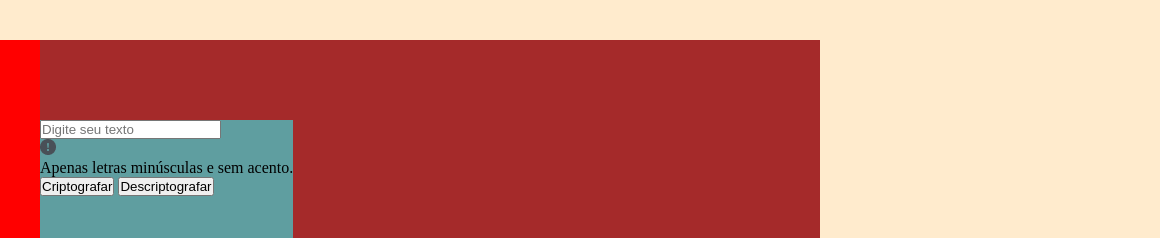
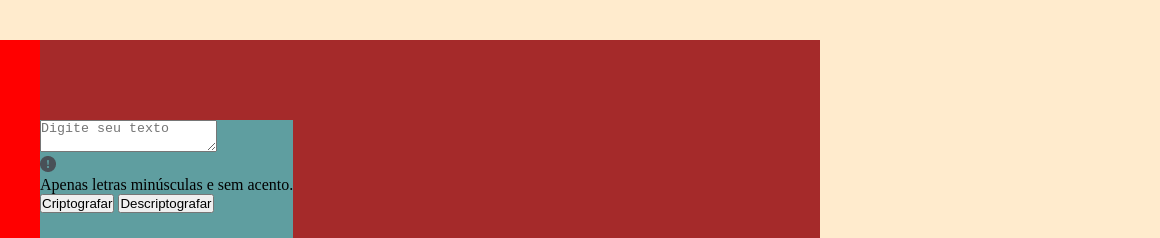
Before and after one commit to Moiseis-Cruz/CriptoMensagens, a plain HTML site: page index.html in a window 1280 px wide. Shown: the top 238 px of the page, 120-1280 px from the left. Drawn offline with Linux system fonts and the light colour scheme.

Commit message:
Subtitui input por textarea.

```diff
--- a/index.html
+++ b/index.html
@@ -16,15 +16,15 @@
             </div>
 
             <div class="content">
-                <input type="text" name="text" id="text" placeholder="Digite seu texto">
+                <textarea name="text" id="text" placeholder="Digite seu texto"></textarea>
 
                 <div>
                     <img src="./assets/bi_exclamation-circle-fill.png" alt="">
                     <p>Apenas letras minúsculas e sem acento.</p>
+                    <button>Criptografar</button>
+                    <button>Descriptografar</button>
                 </div>
 
-                <button>Criptografar</button>
-                <button>Descriptografar</button>
             </div>
         </div>
 
```
